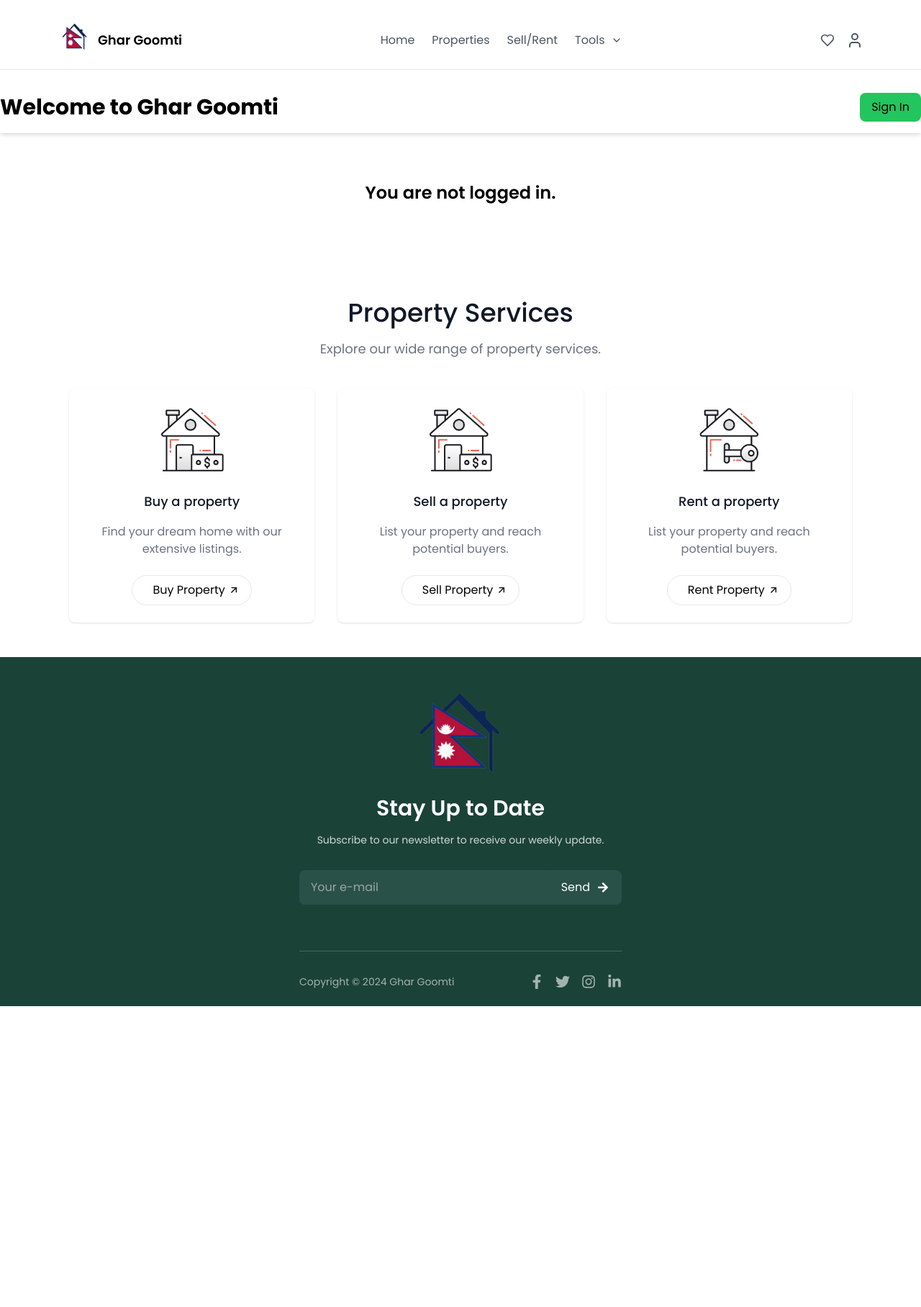
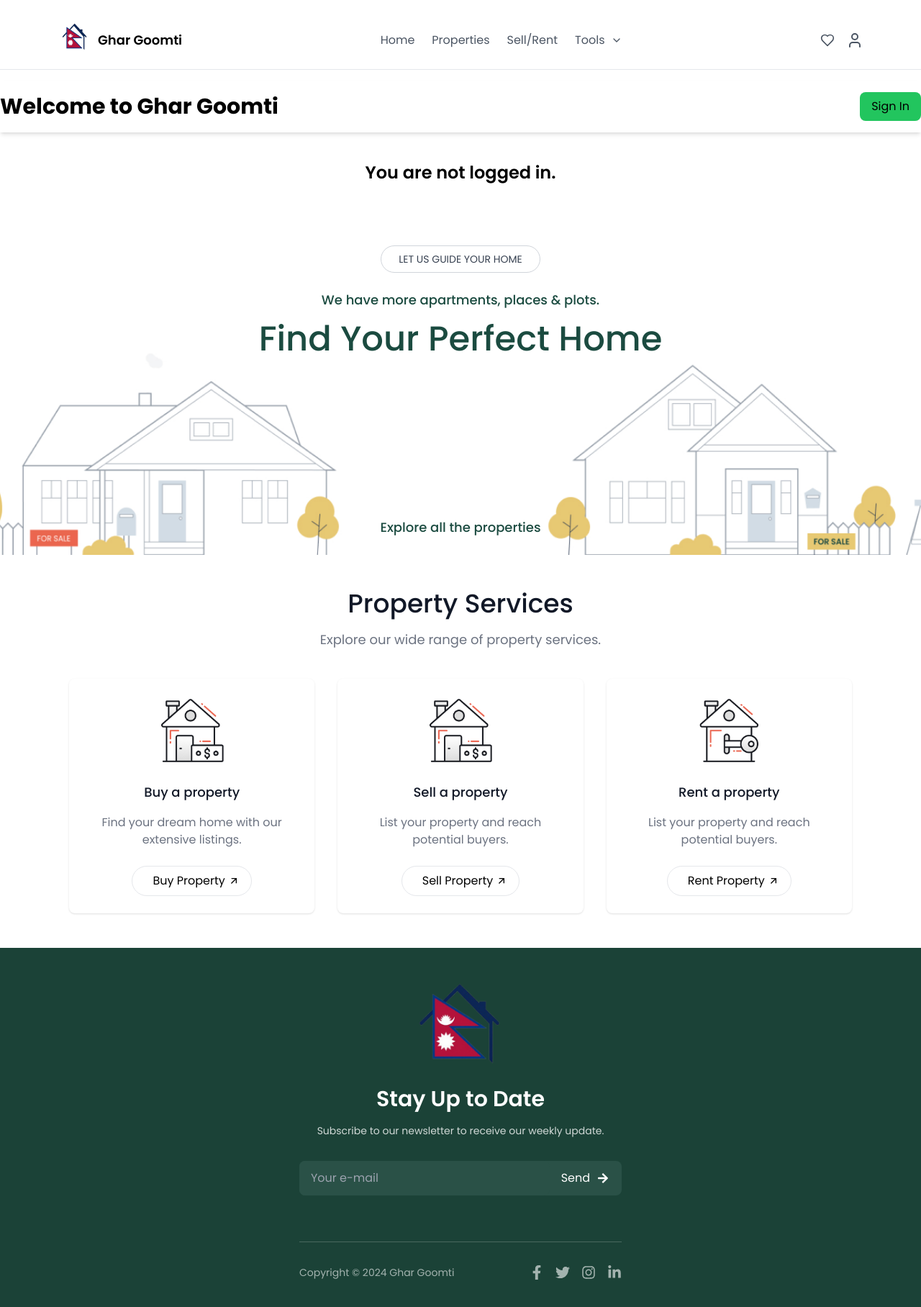
Before and after one commit to sampanna17/GharGoomti, a React (Vite) app in the folder frontend/: page /home in a window 1280 px wide. Shown: the top 1816 px of the page at 72% size. Before the commit the page ends 1398 px from the top, so only its background shows below. Built offline with nearby package versions, Linux system fonts and the light colour scheme.

Commit message:
corrected Nav BAr

```diff
--- a/frontend/src/App.jsx
+++ b/frontend/src/App.jsx
@@ -1,5 +1,4 @@
-
-import { BrowserRouter, Routes, Route, Navigate  } from 'react-router-dom';
+import { BrowserRouter, Routes, Route, Navigate } from 'react-router-dom';
 import { AuthProvider } from "./context/AuthContext";
 import Login from './pages/Login';
 import SignUp from './pages/SignUp';
@@ -14,29 +13,36 @@ import AdminDashboard from './pages/Admin/AdminDashboard';
 import PropertyDetails from './pages/Admin/PropertyDetails';
 import UserDetails from './pages/Admin/userDetails';
 import AdminProfile from './pages/Admin/adminprofile';
+import Layout from "./components/Layout";
 
 export default function App() {
   return (
     <BrowserRouter>
       <Routes>
-        <Route path="/" element={<Navigate to="/home" />}/>
+        <Route path="/" element={<Navigate to="/home" />} />
         <Route path="/verify-email" element={<EmailVerificationPage />} />
-        <Route path="/home" element={<Home />} />
-        <Route path='/login' element={<Login />} />
-        <Route path='/signup' element={<SignUp />} />
-        <Route path='/forgot-password' element={< ForgotPassword/>} />
-        <Route path='/reset-password' element={< ResetPassword/>} />
-        <Route path='/area-converter' element={< AreaConverter/>} />
-        <Route path='/emi-calculator' element={< HomeLoanEMICalculator/>} />
+        <Route path="/login" element={<Login />} />
+        <Route path="/signup" element={<SignUp />} />
+        <Route path="/forgot-password" element={<ForgotPassword />} />
+        <Route path="/reset-password" element={<ResetPassword />} />
 
-        {/* Route path for admin*/}
-        <Route path='/admin/dashboard' element={< AdminDashboard/>} />
-        <Route path='/admin/properties' element={< PropertyDetails/>} />
-        <Route path='/admin/users' element={< UserDetails/>} />
-        <Route path='/admin/notifications' element={< AdminProfile/>} />
-        <Route path='/admin/profile' element={< AdminProfile/>} />
+        {/* Routes wrapped in Layout */}
+        <Route element={<Layout />}>
+          <Route path="/home" element={<Home />} />
+          <Route path="/area-converter" element={<AreaConverter />} />
+          <Route path="/emi-calculator" element={<HomeLoanEMICalculator />} />
+        </Route>
 
+        {/* Admin Routes */}
+        <Route path="/admin/dashboard" element={<AdminDashboard />} />
+        <Route path="/admin/properties" element={<PropertyDetails />} />
+        <Route path="/admin/users" element={<UserDetails />} />
+        <Route path="/admin/notifications" element={<AdminProfile />} />
+        <Route path="/admin/profile" element={<AdminProfile />} />
+
+        {/* Private Route (add your protected routes here) */}
         <Route element={<PrivateRoute />}>
+          {/* Add any private routes inside here */}
         </Route>
       </Routes>
     </BrowserRouter>
--- a/frontend/src/components/Footer.jsx
+++ b/frontend/src/components/Footer.jsx
@@ -4,7 +4,7 @@ import { FaArrowRight, FaFacebookF, FaTwitter, FaInstagram, FaLinkedinIn } from
 const Footer = () => {
     return (
         <div className="w-full bg-[#1B4237] flex flex-col items-center justify-center p-6">
-            <div className="flex flex-col items-center max-w-md w-full">
+            <div className="flex flex-col items-center max-w-md w-full mb-8">
                 <div className="mb-6">
                     <img
                         src={Logo}
@@ -41,26 +41,35 @@ const Footer = () => {
                             Copyright © 2024 Ghar Goomti
                         </p>
                         <div className="flex gap-4">
-                            <button
+                            <a
+                                href="https://www.facebook.com/sampanna.piya/"
+                                target="_blank"
+                                rel="noopener noreferrer"
                                 className="text-white/60 hover:text-white transition-colors"
                             >
                                 <FaFacebookF className="w-5 h-5" />
-                            </button>
+                            </a>
                             <button
                                 className="text-white/60 hover:text-white transition-colors"
                             >
                                 <FaTwitter className="w-5 h-5" />
                             </button>
-                            <button
+                            <a
+                                href="https://www.instagram.com/sampanna_piya/"
+                                target="_blank"
+                                rel="noopener noreferrer"
                                 className="text-white/60 hover:text-white transition-colors"
                             >
                                 <FaInstagram className="w-5 h-5" />
-                            </button>
-                            <button
+                            </a>
+                            <a
+                                href="https://www.linkedin.com/in/sampanna-piya"
+                                target="_blank"
+                                rel="noopener noreferrer"
                                 className="text-white/60 hover:text-white transition-colors"
                             >
                                 <FaLinkedinIn className="w-5 h-5" />
-                            </button>
+                            </a>
                         </div>
                     </div>
                 </div>
--- /dev/null
+++ b/frontend/src/components/Layout.jsx
@@ -0,0 +1,20 @@
+import { Outlet } from "react-router-dom";
+import { Navbar } from './NavBar';
+import Footer from "./Footer";
+import GotoTop from "./GoToTop";
+
+const Layout = () => {
+  return (
+    <div className="flex flex-col min-h-screen">
+      <Navbar />
+      <main className="flex-grow">
+        <Outlet />
+        <GotoTop/>
+
+      </main>
+      <Footer />
+    </div>
+  );
+};
+
+export default Layout;
--- a/frontend/src/components/NavBar.jsx
+++ b/frontend/src/components/NavBar.jsx
@@ -1,39 +1,32 @@
 import { Heart, User, ChevronDown } from "lucide-react";
 import { useState } from "react";
-import { useNavigate } from "react-router-dom"; // Import useNavigate for navigation
+import { useNavigate } from "react-router-dom";
 import Logo from "../assets/LOGO.png";
 import HoverArrowText from '../components/HoverArrowText';
 
 export const Navbar = () => {
   const [dropdownOpen, setDropdownOpen] = useState(false);
-  const navigate = useNavigate(); // Initialize useNavigate
+  const navigate = useNavigate();
 
-  // Toggle dropdown visibility
   const toggleDropdown = () => setDropdownOpen(!dropdownOpen);
 
-  // Navigate to Area Converter
   const navigateToAreaConverter = () => {
     navigate('/area-converter');
     setDropdownOpen(false);
   };
 
-  // Navigate to EMI Calculator
   const navigateToEMICalculator = () => {
     navigate('/emi-calculator');
-    setDropdownOpen(false); // Close the dropdown after navigation
+    setDropdownOpen(false);
   };
 
-  // Navigate to Home
   const navigateToHome = () => navigate('/');
-
-  // Navigate to Properties
   const navigateToProperties = () => navigate('/properties');
-
-  // Navigate to Sell/Rent
   const navigateToSellRent = () => navigate('/sell-rent');
 
   return (
-    <nav className="w-full px-20 py-6 mb-4 border-b flex items-center justify-between bg-white">
+    <>
+      <nav className="w-full px-20 py-6 border-b flex items-center justify-between bg-white fixed top-0 left-0 right-0 z-50">
         <div className="flex items-center gap-2">
           <img src={Logo} alt="logo" className="w-12 h-12 text-blue-600" />
           <span className="text-lg font-semibold pt-4">Ghar Goomti</span>
@@ -90,11 +83,12 @@ export const Navbar = () => {
             )}
           </div>
         </div>
-
         <div className="flex items-center gap-4 pt-4">
           <Heart className="w-5 h-5 text-gray-600" />
           <User className="w-6 h-6 text-gray-600" />
         </div>
       </nav>
+      <div className="mt-20 fixed top-4 left-0 right-0 z-10 bg-white h-3"></div>
+    </>
   );
 };
--- a/frontend/src/pages/ConverterPage.jsx
+++ b/frontend/src/pages/ConverterPage.jsx
@@ -116,8 +116,8 @@ const AreaConverter = () => {
     };
 
     return (
-        <main className="w-full min-h-screen  bg-gray-50 p-8">
-            <div className="max-w-4xl mx-auto space-y-8">
+        <main className="w-full p-8 mt-28">
+            <div className="max-w-4xl mx-auto space-y-14 mb-4">
                 {/* Ropani System */}
                 <section>
                     <h2 className="text-2xl font-medium text-gray-900 mb-4">
@@ -186,7 +186,7 @@ const AreaConverter = () => {
             </div>
 
             {/* Information Section */}
-            <section className="w-full bg-gray-50 py-12">
+            <section className="w-full py-12">
                 <div className="max-w-5xl mx-auto px-4 sm:px-6 lg:px-8">
                     <h2 className="text-3xl font-semibold text-gray-900 text-center mb-8">
                         Area Converter Information
--- a/frontend/src/pages/EmiCalculater.jsx
+++ b/frontend/src/pages/EmiCalculater.jsx
@@ -82,8 +82,8 @@ const HomeLoanEMICalculator = () => {
 
     return (
 
-        <div className="flex justify-center items-center min-h-screen bg-gray-100 px-4 sm:px-6 lg:px-8">
-            <div className="flex flex-col lg:flex-row w-full max-w-screen-xl p-6 bg-white rounded-lg shadow-lg border-gray-300">
+        <div className="flex justify-center items-center min-h-screen bg-white px-4 sm:px-6 lg:px-8 mt-12">
+            <div className="flex flex-col lg:flex-row w-full max-w-screen-xl p-6 bg-white rounded-lg shadow-lg border-gray-300 border-t">
                 {/* Left section: EMI calculator form */}
                 <div className="flex-1 p-6 bg-white rounded-lg lg:mr-6 mb-6 lg:mb-0">
                     <div>
--- /dev/null
+++ b/frontend/src/pages/HeroSection.jsx
@@ -0,0 +1,29 @@
+import Frame from '../assets/Frame.png';
+
+export const HeroSection = () => {
+    return (
+        <div
+            className="w-full h-[515px] bg-cover bg-center bg-no-repeat flex flex-col items-center justify-center text-center relative"
+            style={{ backgroundImage: `url(${Frame})` }}
+        >
+            <div className="-mt-40">
+                <button className="px-6 py-2 border border-gray-300 rounded-full text-gray-700 text-sm hover:bg-gray-50 transition-colors">
+                    LET US GUIDE YOUR HOME
+                </button>
+                <p className="mt-6 text-[#1B4B40] text-lg font-medium">
+                    We have more apartments, places & plots.
+                </p>
+                <h1 className="text-[#1B4B40] text-5xl font-medium mt-4 mb-8">
+                    Find Your Perfect Home
+                </h1>
+            </div>
+
+            {/* Bottom Center Content */}
+            <div className="absolute bottom-6 left-1/2 transform -translate-x-1/2">
+                <p className="text-[#1B4B40] text-lg font-medium">
+                    Explore all the properties
+                </p>
+            </div>
+        </div>
+    );
+};
--- a/frontend/src/pages/Home.jsx
+++ b/frontend/src/pages/Home.jsx
@@ -1,12 +1,11 @@
 import { useState, useEffect } from "react";
 import { useNavigate } from "react-router-dom";
-import { Navbar } from "../components/NavBar";
 import GotoTop from "../components/GoToTop";
 import iconBuySell from "../assets/iconBuySell.png";
 import iconRent from "../assets/iconRent.png";
 import HoverArrowText from '../components/HoverArrowText';
-import Footer from "../components/Footer";
 import { RiArrowRightUpLine } from 'react-icons/ri';
+import { HeroSection } from "./HeroSection";
 
 export default function Home() {
   const [isLoggedIn, setIsLoggedIn] = useState(
@@ -60,9 +59,8 @@ export default function Home() {
 
   return (
     <>
-      <Navbar />
-      <div className="min-h-screen flex flex-col items-center justify-center">
-        {/* Navigation Bar */}
+      <div className="min-h-screen flex flex-col items-center justify-center mt-28">
+
         <header className="w-full py-4 shadow-md">
           <div className="max-w-7xl mx-auto text-white flex justify-between items-center">
             <h1 className="text-black text-3xl font-bold">Welcome to Ghar Goomti</h1>
@@ -86,16 +84,16 @@ export default function Home() {
           </div>
         </header>
 
-        {/* Main Content */}
-        <main className="flex-grow flex items-center justify-center">
+        <main className="flex-grow flex items-center justify-center mt-10">
           <div className="text-center">
             {/* Displaying login status */}
-            <h2 className="text-2xl font-semibold mb-4">
+            <h2 className="text-2xl font-semibold">
               {isLoggedIn ? "You are logged in!" : "You are not logged in."}
             </h2>
-
           </div>
         </main>
+
+        <HeroSection />
 
         <div className="py-12">
           <div className="max-w-6xl mx-auto px-4 sm:px-6 lg:px-8">
@@ -186,7 +184,6 @@ export default function Home() {
       </div>
 
       {/* Footer */}
-      <Footer />
       <GotoTop />
     </>
   );
```
Also changed, not shown: frontend/src/assets/Frame.png (added). Lines whose indentation alone changed are shown as unchanged.
